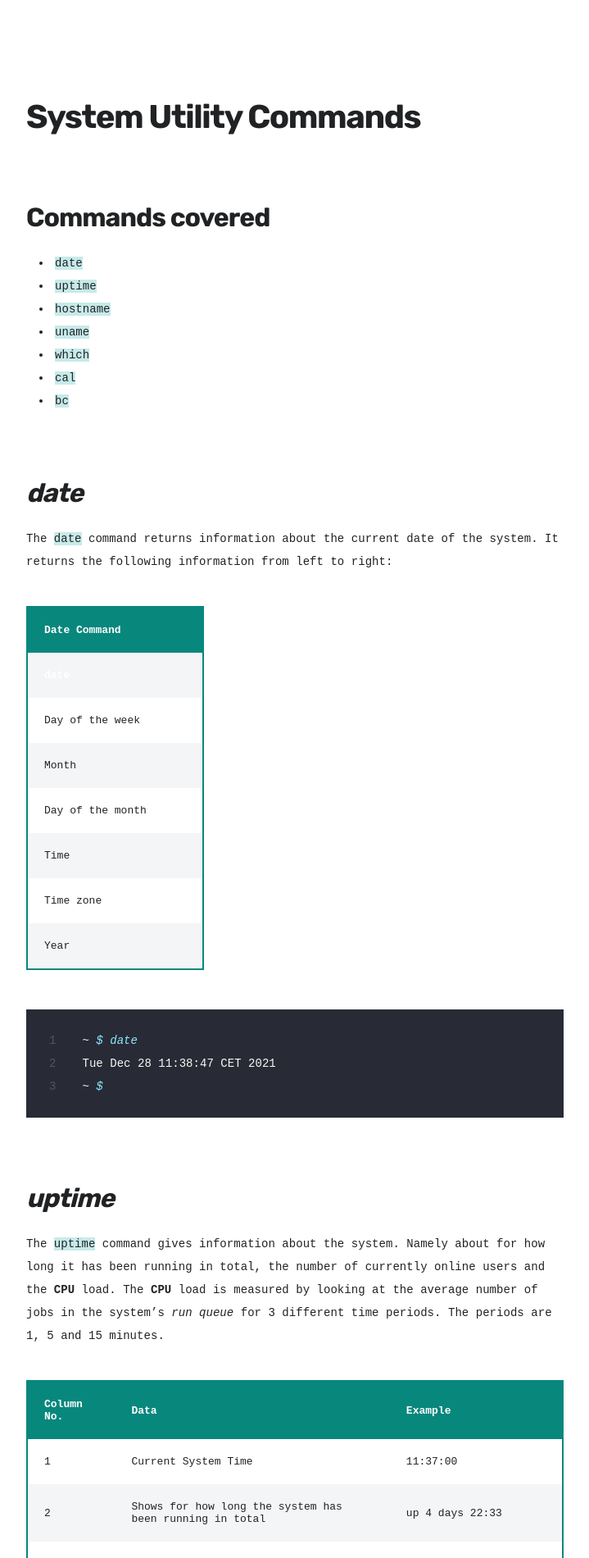
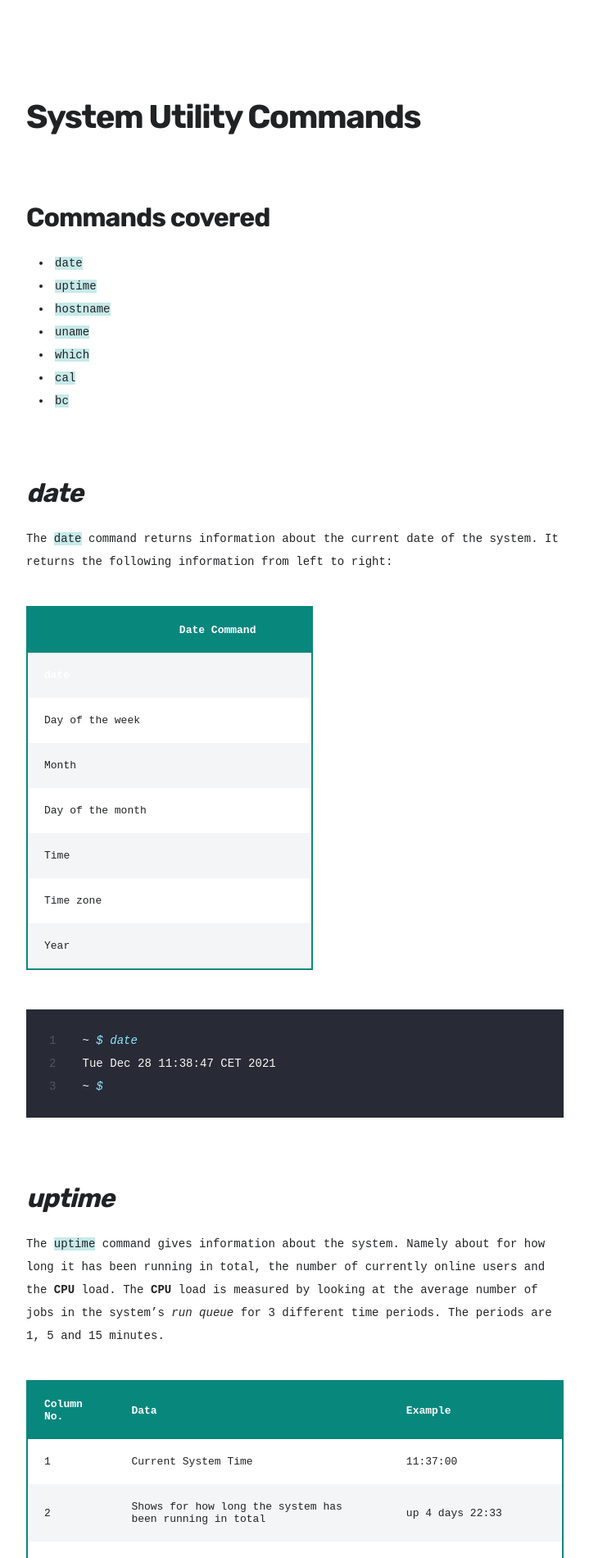
Before and after one commit to kletobias/kletobias.github.io, a Jekyll site: the page built from _projects/Chapter_5-11.md, in a window 1280 px wide. Shown: the part 1171-3071 px from the top of the page at 82% size, without its empty margins (38-757 px from the left). Built offline with Jekyll 4.4.1, drawn with Linux system fonts in a browser that asks for light colours; nearby versions of some CDN libraries; some web fonts are replaced.

Commit message:
updating module5 for the website

```diff
--- a/_projects/Chapter_5-11.md
+++ b/_projects/Chapter_5-11.md
@@ -25,7 +25,7 @@ accent_color: '#08877d'
 The `date` command returns information about the current date of the system.
 It returns the following information from left to right:
 
-| Date Command    ||
+|| Date Command    ||
 | date             |
 |------------------|
 | Day of the week  |
```
